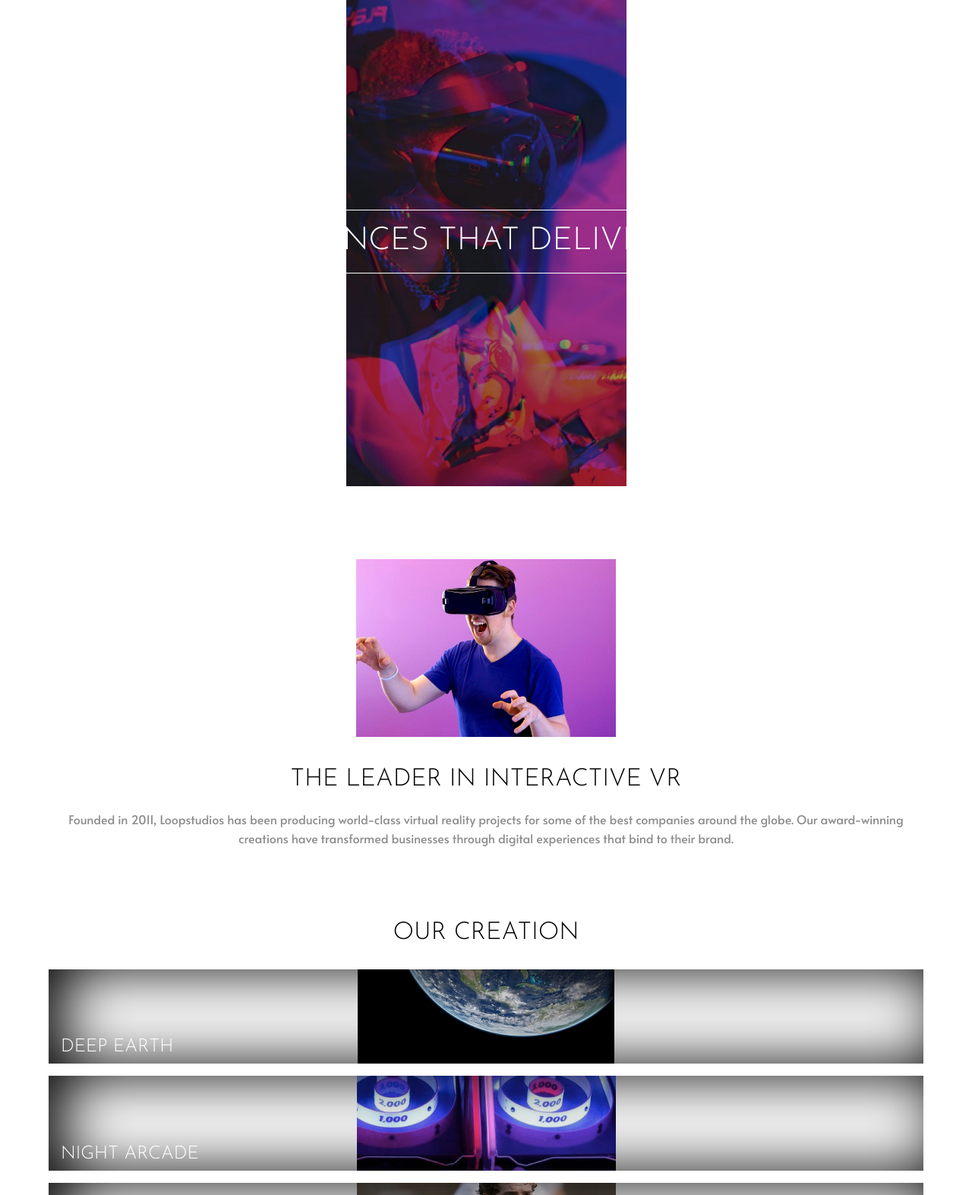
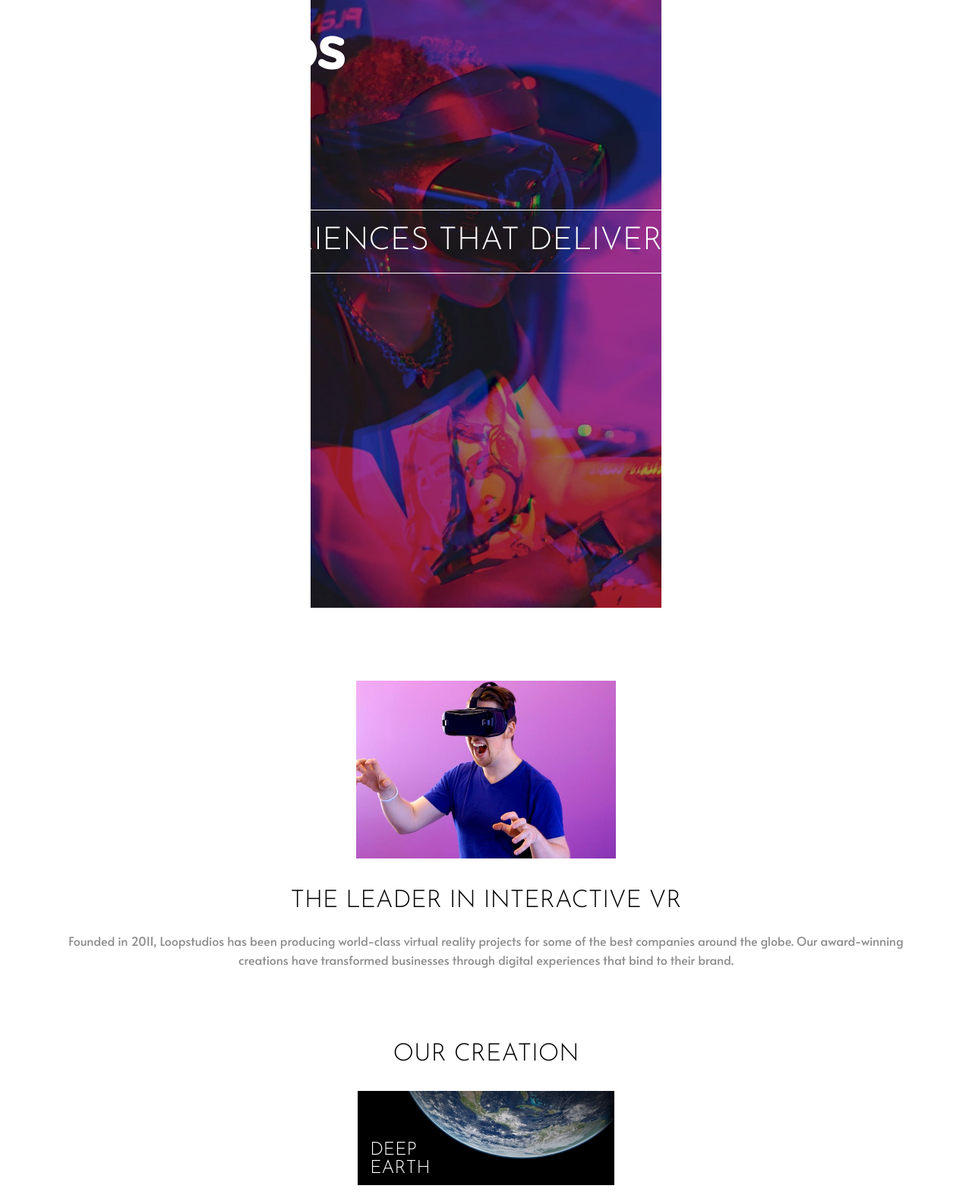
Before and after one commit to Alucard2169/loopStudio-landing-page, a plain HTML site: page index.html in a window 1280 px wide. Shown: the top 1573 px of the page at 76% size. Drawn offline with Linux system fonts and the light colour scheme.

Commit message:
fix hero banner width

```diff
--- a/style/style.css
+++ b/style/style.css
@@ -16,7 +16,7 @@ h6 {
 }
 
 header {
-  height: 80vh;
+  height: 100vh;
   background: url("../images/mobile/image-hero.jpg") no-repeat top;
   background-size: contain;
   padding: 0 1.3rem;
@@ -117,7 +117,7 @@ main .creation .creat-grid {
 }
 
 main .creation .creat-grid div {
-  width: 90%;
+  width: 21.1rem;
   height: 7.8rem;
   position: relative;
   -webkit-box-shadow: inset 20px 0 80px black;
```
